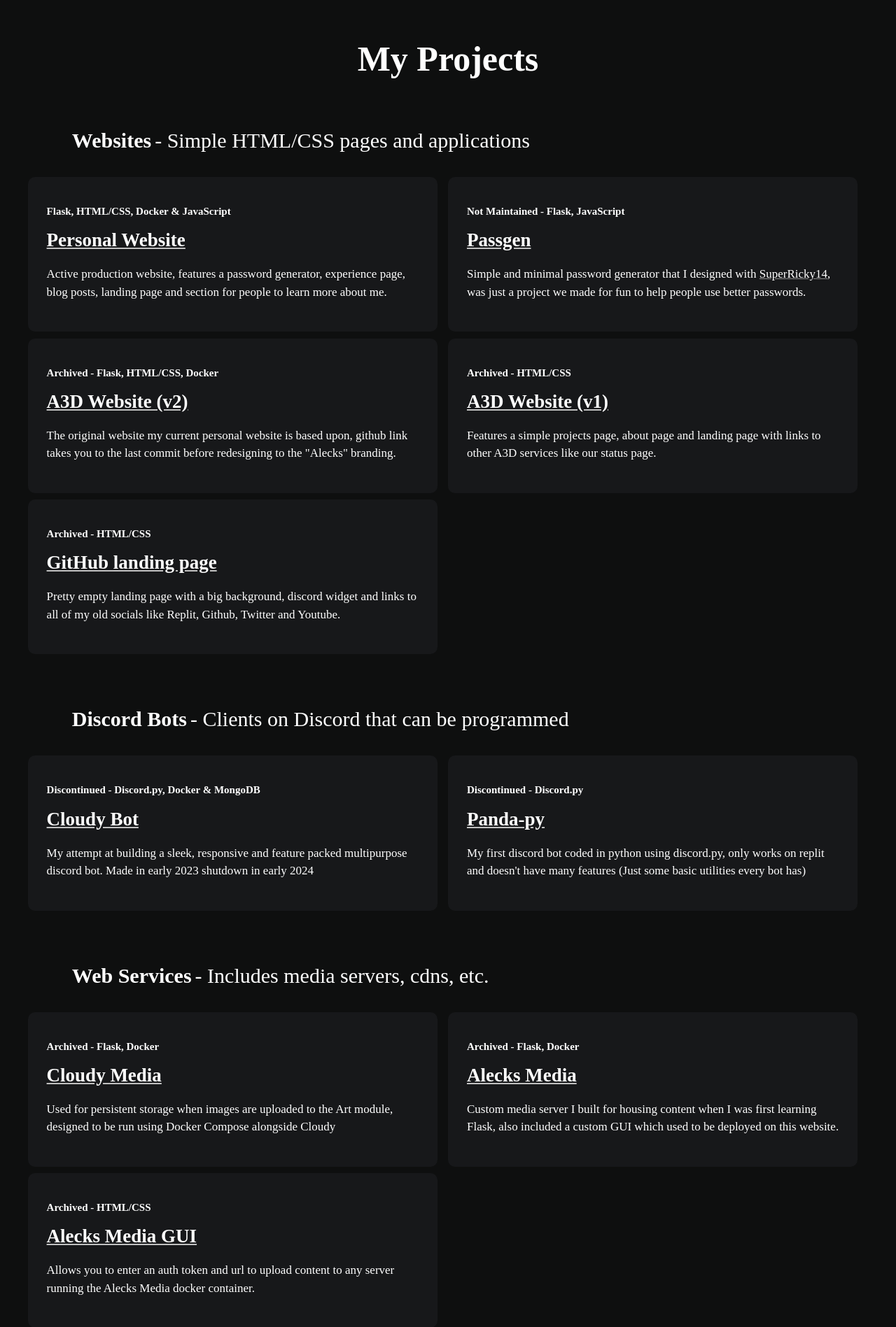
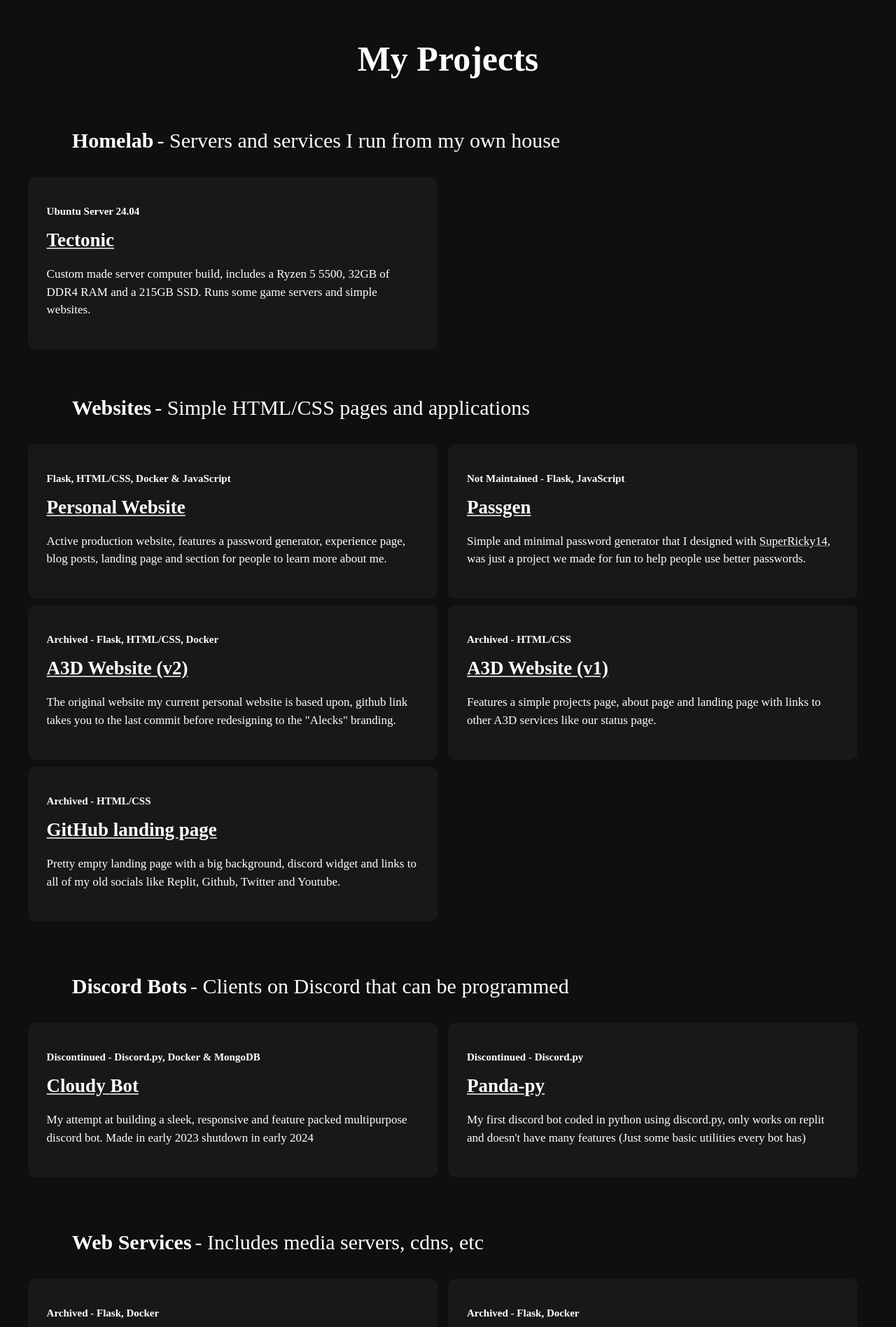
Before and after one commit to Alecks20/Personal-Website, a Flask app: page /projects in a window 1280 px wide. Shown: the part 64-1961 px from the top of the page at 70% size. Run offline with Flask 3, Linux system fonts and the light colour scheme; some web fonts are replaced.

Commit message:
Started work on new blog post, updated landing pfp filename and updated page layout.

```diff
--- a/templates/index.html
+++ b/templates/index.html
@@ -12,7 +12,7 @@
     <link rel="stylesheet" href="https://fonts.upset.dev/css?family=Lexend">
 
 
-    <title>Alecks | Linux SysAdmin</title>
+    <title>Alecks | Self-Taught Developer</title>
 </head>
 <body>
 
@@ -20,7 +20,7 @@
 
     <div class="card-box">
         <div class="content">
-            <img src="./public/static-assets/pongo-pfp.webp" alt="my profile picture" class="circular-image">
+            <img src="/public/static-assets/ponyo-pfp.webp" alt="my profile picture" class="circular-image">
             <h1 class="card-title">Hello mate!👋</h1>
             <p class="card-text">I’m a young self-taught developer who is passionate about technology and has future admirations to become a network engineer, cloud engineer or system administor, I also happen to specialize and excel in all of these fields.</p>
 
--- a/templates/projects.html
+++ b/templates/projects.html
@@ -20,6 +20,36 @@
       <div class="heading">
         <h1 class="about-title-text-box">My Projects</h1>
       </div>
+
+
+      <div class="container" style="display: flex; justify-content: space-between; margin-top: 30px;">
+        <div></div>
+    </div>
+
+
+      <div class="projects-divider-box">
+        <p class="passgen-text-box-title">
+            Homelab
+          </p>
+          <p class="passgen-text-box-text">
+            - Servers and services I run from my own house
+          </p>
+      </div>
+
+
+    <div class="projects-list">
+
+
+      <div class="project-box">
+        <h3 class="project-languages">Ubuntu Server 24.04</h3>
+        <a class="project-box-title" href="https://status.alecks.dev/report/uptime/a5f5382b5591dc7057c3e257f558f2c5/" target="_blank"><h1 class="project-box-title">Tectonic</h1></a>
+        <p class="project-box-text">
+            Custom made server computer build, includes a Ryzen 5 5500, 32GB of DDR4 RAM and a 215GB SSD. Runs some game servers and simple websites.
+        </p>
+      </div>
+
+
+    </div>
 
 
     <div class="container" style="display: flex; justify-content: space-between; margin-top: 30px;">
@@ -131,7 +161,7 @@
             Web Services
           </p>
           <p class="passgen-text-box-text">
-            - Includes media servers, cdns, etc.
+            - Includes media servers, cdns, etc
           </p>
       </div>
 
```
Also changed, not shown: pages/home-server-build.md (+4 -4 lines), pages/huge-website-revamp.md (+1 -1 lines), assets/ponyo-pfp.webp (renamed from assets/pongo-pfp.webp), 1 other file.
